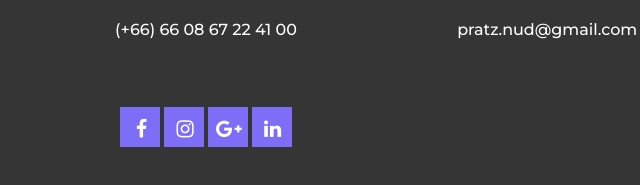
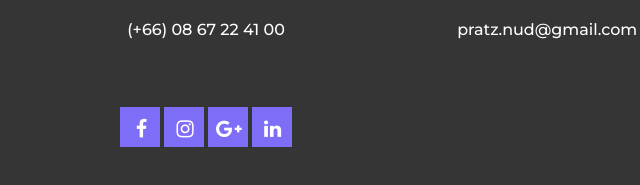
Before and after one commit to Pratzn/heroku-cv, a website: page public/index.html in a window 1280 px wide. Shown: the part 2001-2186 px from the top of the page, 434-1074 px from the left. Drawn offline with Linux system fonts and the light colour scheme.

Commit message:
Update index.html

```diff
--- a/public/index.html
+++ b/public/index.html
@@ -396,8 +396,8 @@
                </div>
                <div class="col-md-4 col-sm-4">
                   <i class="fa fa-phone"></i>
-                 <!--  <p> <a target="_blank" href="tel:0867224100">(+66) 66 08 67 22 41 00 </a></p> -->
-                  <p> <a target="_blank" href="tel:0867224100">(+66) 66 08 67 22 41 00 </a></p>
+                 <!--  <p> <a target="_blank" href="tel:0867224100">(+66) 08 67 22 41 00 </a></p> -->
+                  <p> <a target="_blank" href="tel:0867224100">(+66) 08 67 22 41 00 </a></p>
                </div>
                <div class="col-md-3 col-sm-4">
                   <i class="fa fa-envelope"></i>
```
